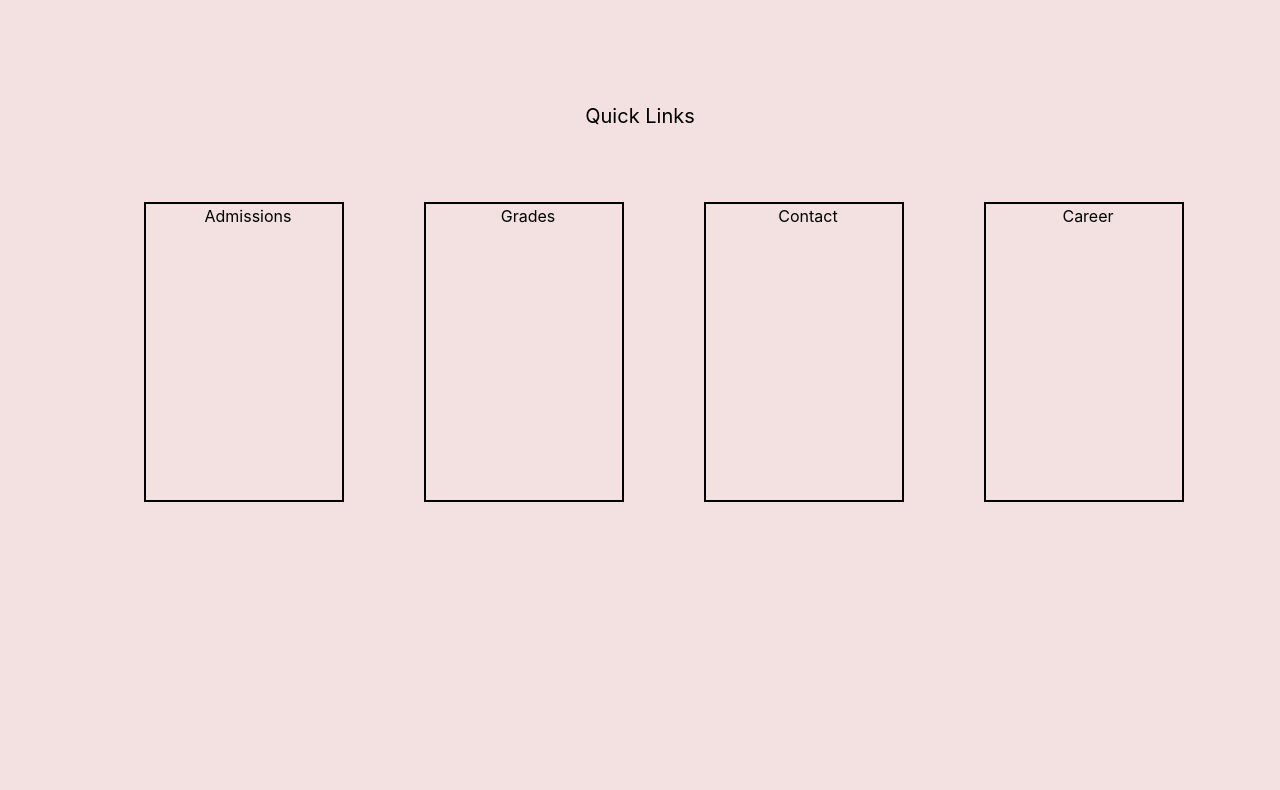
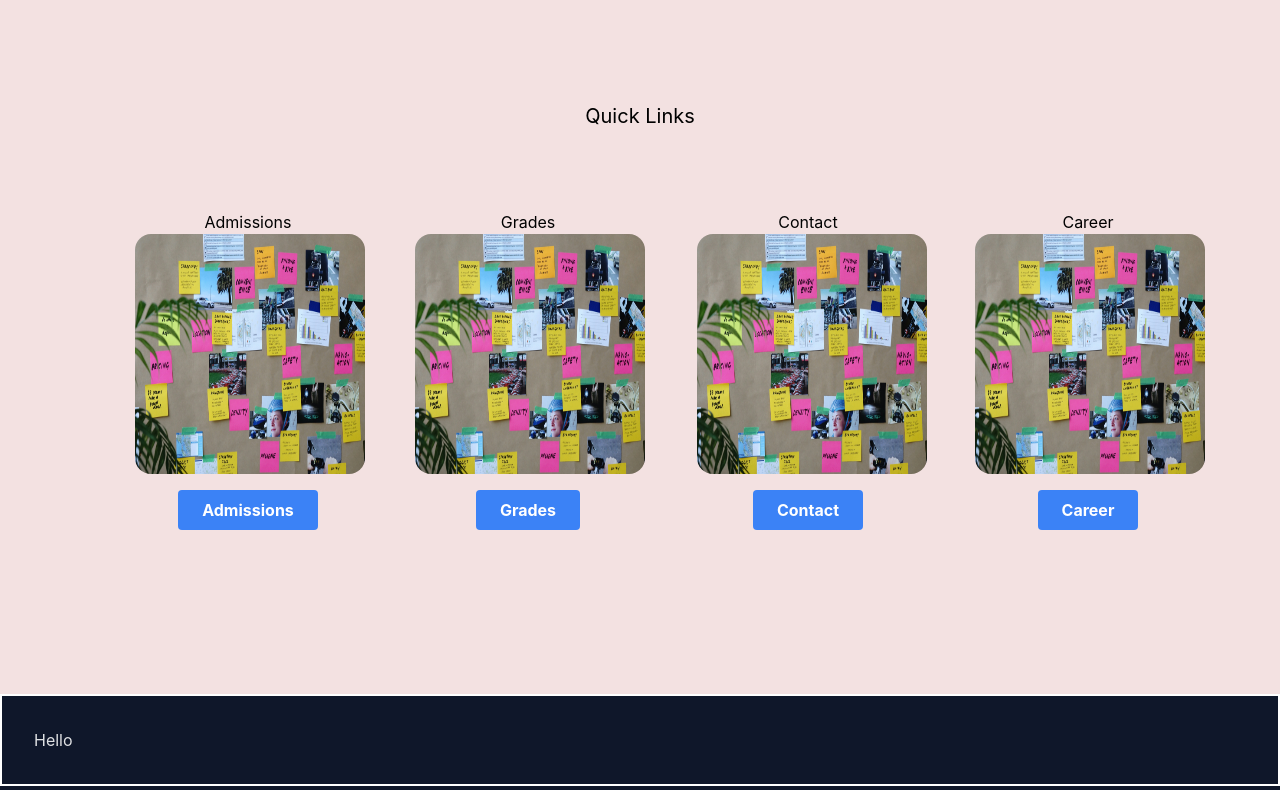
Before and after one commit to Raziel-gh/School-Website, a React (Vite) app in the folder Client/: page / in a window 1280 px wide. Shown: the part 1178-1968 px from the top of the page. Before the commit the page ends 1840 px from the top, so only its background shows below. Built offline with nearby package versions, Linux system fonts and the light colour scheme.

Commit message:
Finished Quick Links. Inserted Footer

```diff
--- a/Client/src/App.jsx
+++ b/Client/src/App.jsx
@@ -6,6 +6,7 @@ import About from './Pages/About'
 import Achievments from './Pages/Achievments'
 import Events from './Pages/Events'
 import Contact from './Pages/Contact'
+import Footer from './Components/Footer'
 
 function App() {
 
@@ -20,6 +21,7 @@ function App() {
       <Route path='/Events' element={<Events/>}/>
       <Route path='/Contact' element={<Contact/>}/>
      </Routes>
+     <Footer/>
     </div>
   )
 }
--- /dev/null
+++ b/Client/src/Components/Footer.jsx
@@ -0,0 +1,13 @@
+import React from 'react'
+
+function Footer() {
+  return (
+    <section className='min-h-24 w-full bg-slate-900'>
+        <div className='content p-8 mt-8 w-full h-1/6 border-white border-2'>
+            Hello
+        </div>
+    </section>
+  )
+}
+
+export default Footer
--- a/Client/src/Pages/Home.jsx
+++ b/Client/src/Pages/Home.jsx
@@ -28,25 +28,25 @@ function Home() {
         <h2 className='text-xl text-black mt-24 m-8 text-center'>Quick Links</h2>
         <section className='quick-links mt-[20px] max-w-[1200px] lg:pl-[5rem] p-8 gap-8 auto-cols-auto grid md:grid-cols-4 h-[500px] border-black/100 border-solid w-full m-auto'>
 
-            <div className='link-1 w-[200px] border-black border-2 h-[300px] m-2 md:pl-2 justify-self-center text-center text-black'>
+            <div className='link-1 w-[250px]  h-[300px] m-4 md:pl-2 justify-self-center text-center text-black'>
                 <h5>Admissions</h5>
-                <img></img>
-                <button/>
+                <img src='/Images/Ann-1.jpg' className='w-[95%] h-[80%] ml-2 rounded-2xl'></img>
+                <button className='my-4 bg-blue-500 hover:bg-blue-700 text-white font-bold py-2 px-6 rounded justify-self-center'> Admissions </button>
                 </div>
-            <div className='link-1 w-[200px] border-black border-2 h-[300px] m-2 md:pl-2 justify-self-center text-center text-black'>
+            <div className='link-1 w-[250px]  h-[300px] m-4 md:pl-2 justify-self-center text-center text-black'>
                 <h5>Grades</h5>
-                <img></img>
-                <button/>
+                <img src='/Images/Ann-1.jpg' className='w-[95%] h-[80%] ml-2 rounded-2xl'></img>
+                <button className='my-4 bg-blue-500 hover:bg-blue-700 text-white font-bold py-2 px-6 rounded'> Grades </button>
                 </div>
-            <div className='link-1 w-[200px] border-black border-2 h-[300px] m-2 md:pl-2 justify-self-center text-center text-black'>
+            <div className='link-1 w-[250px]  h-[300px] m-4 md:pl-2 justify-self-center text-center text-black'>
                 <h5>Contact</h5>
-                <img></img>
-                <button/>
+                <img src='/Images/Ann-1.jpg' className='w-[95%] h-[80%] justify-self-center ml-2 rounded-2xl'/>
+                <button className='my-4 bg-blue-500 hover:bg-blue-700 text-white font-bold py-2 px-6 rounded'> Contact </button>
                 </div>
-            <div className='link-1 w-[200px] border-black border-2 h-[300px] m-2 md:pl-2 justify-self-center text-center text-black'>
+            <div className='link-1 w-[250px]  h-[300px] m-4 md:pl-2 justify-self-center text-center text-black'>
                 <h5>Career</h5>
-                <img></img>
-                <button/>
+                <img src='/Images/Ann-1.jpg' className='w-[95%] h-[80%] ml-2 rounded-2xl'></img>
+                <button className='my-4 bg-blue-500 hover:bg-blue-700 text-white font-bold py-2 px-6 rounded'> Career </button>
                 </div>
         </section>
     </div>
```
